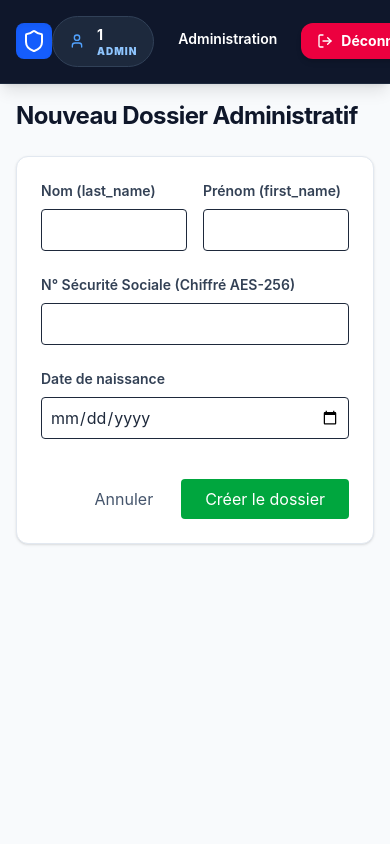
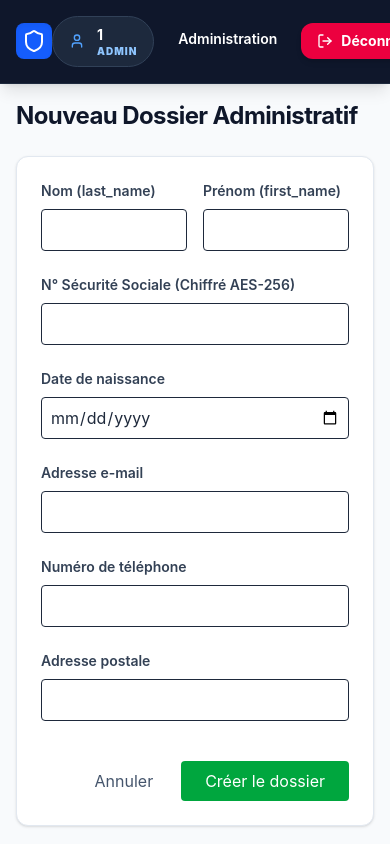
Before and after one commit to victor54454/TP-HACKATON-Nova-Medica, a Next.js app in the folder frontend/: page /patients/create in a window 390 px wide. Shown: the top 844 px of the page. Built offline with nearby package versions, Linux system fonts and the light colour scheme; no server answers; sample sign-in values are in the browser's storage.

Commit message:
Ajout d'informations personnelles: email, telephone, etc.

```diff
--- a/frontend/src/app/patients/create/page.js
+++ b/frontend/src/app/patients/create/page.js
@@ -10,7 +10,10 @@ export default function CreatePatient() {
     first_name: '',
     last_name: '',
     social_security_number: '',
-    birth_date: ''
+    birth_date: '',
+    email_address: '',
+    phone_number: '',
+    mailing_adress: ''
   });
 
   const handleSubmit = async (e) => {
@@ -53,6 +56,21 @@ export default function CreatePatient() {
             <input type="date" className="w-full p-2 border rounded" required
               onChange={e => setFormData({...formData, birth_date: e.target.value})} />
           </div>
+          <div>
+            <label className="block text-sm font-medium mb-1">Adresse e-mail</label>
+            <input type="email" className="w-full p-2 border rounded" required
+              onChange={e => setFormData({...formData, email_address: e.target.value})} />
+          </div>
+          <div>
+            <label className="block text-sm font-medium mb-1">Numéro de téléphone</label>
+            <input type="tel" className="w-full p-2 border rounded" required
+              onChange={e => setFormData({...formData, phone_number: e.target.value})} />
+          </div>
+          <div>
+            <label className="block text-sm font-medium mb-1">Adresse postale</label>
+            <input type="text" className="w-full p-2 border rounded" required
+              onChange={e => setFormData({...formData, mailing_adress: e.target.value})} />
+          </div>
           <div className="flex justify-end gap-3 pt-4">
             <button type="button" onClick={() => router.back()} className="px-4 py-2 text-slate-600 hover:bg-slate-100 rounded">Annuler</button>
             <button type="submit" className="px-6 py-2 bg-green-600 text-white rounded hover:bg-green-700">Créer le dossier</button>
```
